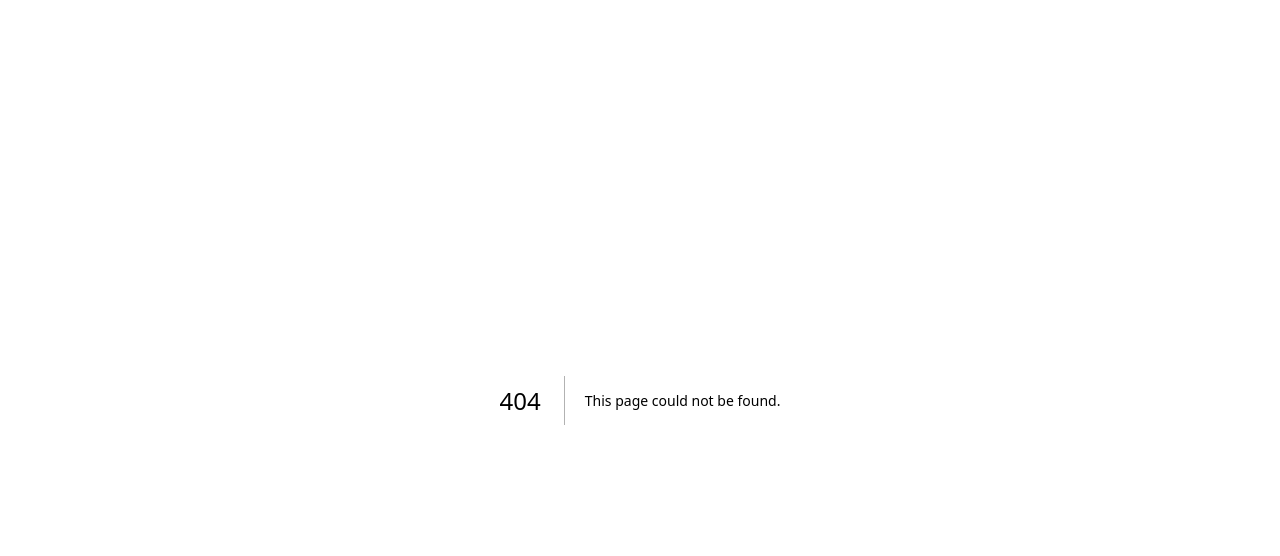
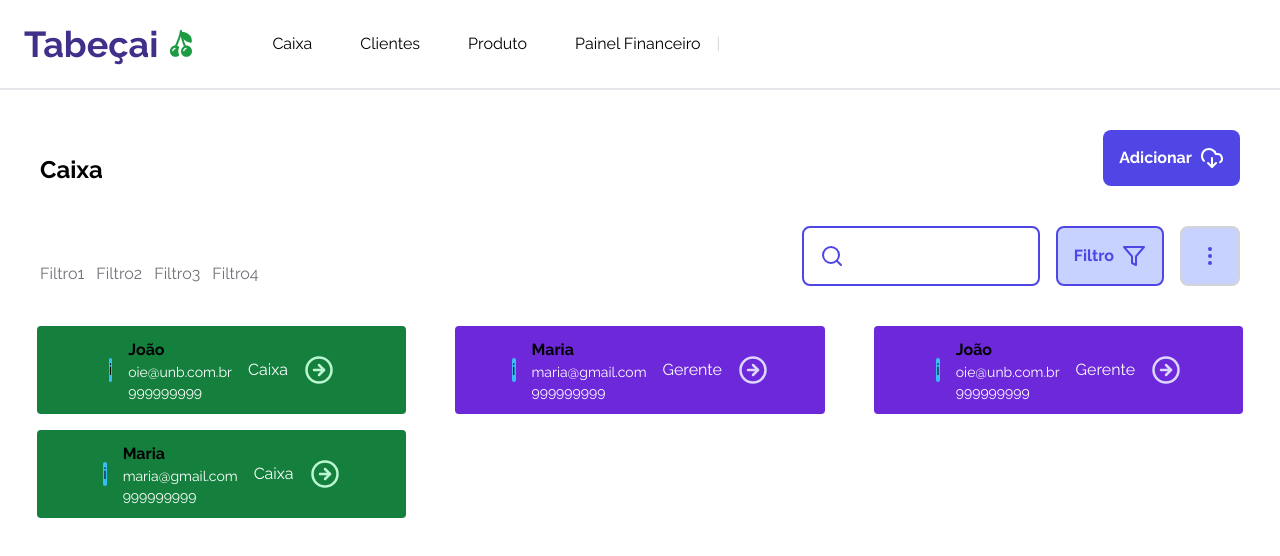
Before and after one commit to mdsreq-fga-unb/2023.2-Tabecai, a Next.js app in the folder web/: page /funcionarios in a window 1280 px wide. Before the commit this address had no page. Shown: the top 556 px of the page. Built offline with nearby package versions, Linux system fonts and the light colour scheme.

Commit message:
feat: tela Funcionarios

```diff
--- /dev/null
+++ b/web/src/app/funcionarios/page.tsx
@@ -0,0 +1,17 @@
+import { Funcionarios } from "@/components/Funcionarios";
+import { Header } from "@/components/Header";
+import { HeaderPage } from "@/components/HeaderPage";
+
+export default function FuncionariosTela(){
+    return(
+        <div>
+            <Header/>
+            <HeaderPage/>
+            <main className="mx-5 my-10">
+                <Funcionarios/>
+
+            </main>
+
+        </div>
+    )
+}
--- /dev/null
+++ b/web/src/components/Funcionarios.tsx
@@ -0,0 +1,64 @@
+import { ArrowRightCircle, Play } from "lucide-react"
+
+  const funci = [{
+    "nome": "João",
+    "email": "oie@unb.com.br",
+    "telefone": "999999999",
+    "funcao": "Caixa",
+  },
+  {
+    "nome": "Maria",
+    "email": "maria@gmail.com",
+    "telefone": "999999999",
+    "funcao": "Gerente",
+  },
+  {
+    "nome": "João",
+    "email": "oie@unb.com.br",
+    "telefone": "999999999",
+    "funcao": "Gerente",
+  },
+  {
+    "nome": "Maria",
+    "email": "maria@gmail.com",
+    "telefone": "999999999",
+    "funcao": "Caixa",
+  },
+]
+
+export const Funcionarios = () => {
+    return (
+        <div className='grid grid-cols-3 gap-4 justify-items-center'>
+
+            {funci.slice(0, 6).map((funcionario) => {
+                  const coresBox = funcionario.funcao === "Caixa" ? "hover:bg-green-600 bg-green-700" : "hover:bg-violet-600 bg-violet-700";
+                  const coresSet = funcionario.funcao === "Caixa" ? "text-green-200 hover:text-green-800" : "text-violet-200 hover:text-violet-800";
+
+                  return (
+                      <div  key={funcionario.nome} className={`flex group items-center justify-center ${coresBox} transition-colors gap-4 rounded overflow-hidden p-2  w-11/12`}>
+                          <div className=" bg-sky-400 rounded-full focus:outline-none focus:border-sky-500 focus:ring-1 focus:ring-sky-500">
+                            <p>i</p>
+
+                          </div>
+                          <div className="py-1">
+                            <strong>{funcionario.nome}</strong>
+                            <p className="text-white text-sm">{funcionario.email}</p>
+                            <p className="text-white text-sm">{funcionario.telefone}</p>
+                          </div>
+
+                          <p className="text-white">{funcionario.funcao}</p>
+
+                          <div>
+                            <ArrowRightCircle size={30} className={`transition hover:-translate-y-1 hover:scale-110 cursor-pointer justify-center ${coresSet}`} />
+                          </div>
+
+                    </div>
+                  )
+
+
+            })}
+        </div>
+
+    )
+
+}
--- a/web/src/components/Header.tsx
+++ b/web/src/components/Header.tsx
@@ -58,7 +58,7 @@ export const Header = () => {
                 <div className="flex ml-12">
                     {telas.map((tela) => {
                         return (
-                            <a
+                            <a key={tela.nome}
                                 className="px-4 py-2 hover:font-bold ml-4 cursor-pointer hover:bg-slate-100 rounded-xl"
                                 href="/login"
                             >
@@ -69,7 +69,6 @@ export const Header = () => {
                 </div>
                 <div className="flex flex-row space-x-3">
                     <p className=" text-zinc-300">|</p>
-                    <Search size={24} />
                     {/* <input type="text" className='flex bg-green-700' /> */}
                 </div>
             </div>
--- /dev/null
+++ b/web/src/components/HeaderPage.tsx
@@ -0,0 +1,50 @@
+import { DownloadCloud, Filter, MoreVertical, Search } from "lucide-react"
+
+const filtros = ["Filtro1", "Filtro2", "Filtro3", "Filtro4"];
+
+
+export const HeaderPage = () => {
+    return (
+    <div className="flex flex-col justify-between ">
+        <div className="flex flex-row items-end justify-between ">
+            <strong className="text-2xl m-10">Caixa</strong>
+            <button className="flex flex-row space-x-2 items-center p-4 text-white bg-indigo-600 rounded-lg m-10">
+                <strong className="text-white">Adicionar</strong>
+                <DownloadCloud size={24} />
+            </button>
+        </div>
+        <div className="flex flex-row justify-between mx-10">
+            <div className="flex flex-row  items-end">
+                    {filtros.map((filtro) => {
+                        return (
+                            <div
+                                className="items-center justify-between mr-3" key={filtro}>
+                                <p className="text-base text-zinc-500"> {filtro} </p>
+                            </div>
+                        );
+                    })}
+            </div>
+            <div className="flex flex-row space-x-4 items-end">
+                <div className="flex flex-row items-center p-4 text-indigo-600 border-2 border-indigo-600  rounded-lg">
+                    <Search size={24} />
+                    <input type="text" className="hidden xl:block"></input>
+                </div>
+                <button className="flex flex-row space-x-2 p-4 text-indigo-600 border-2 border-indigo-600 bg-indigo-200 rounded-lg">
+                    <strong className="text-indigo-600">Filtro</strong>
+                    <Filter size={24} />
+                </button>
+                <button className="flex flex-row space-x-2 p-4 text-indigo-600 border-2 border-zinc-300 bg-indigo-200 rounded-lg ">
+                    <MoreVertical size={24} />
+                </button>
+            </div>
+        </div>
+
+    </div>
+
+
+
+
+
+    )
+
+}
--- a/web/tsconfig.json
+++ b/web/tsconfig.json
@@ -22,6 +22,6 @@
       "@/*": ["./src/*"]
     }
   },
-  "include": ["next-env.d.ts", "**/*.ts", "**/*.tsx", ".next/types/**/*.ts"],
+  "include": ["next-env.d.ts", "**/*.ts", "**/*.tsx", ".next/types/**/*.ts", "src/app/funcionarios"],
   "exclude": ["node_modules"]
 }
```
Also changed, not shown: web/src/app/login/page.tsx (+5 -5 lines), 1 other file (tests, documents, lock files or other folders).
